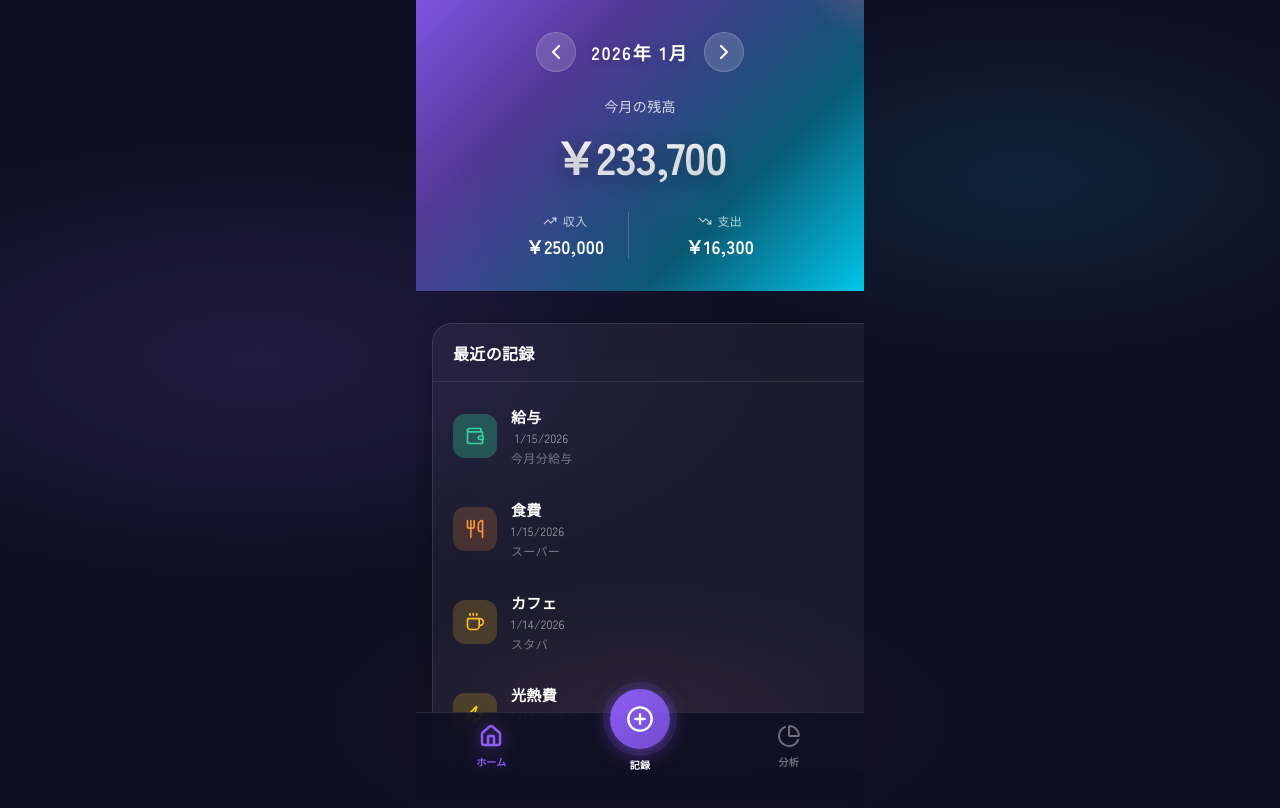
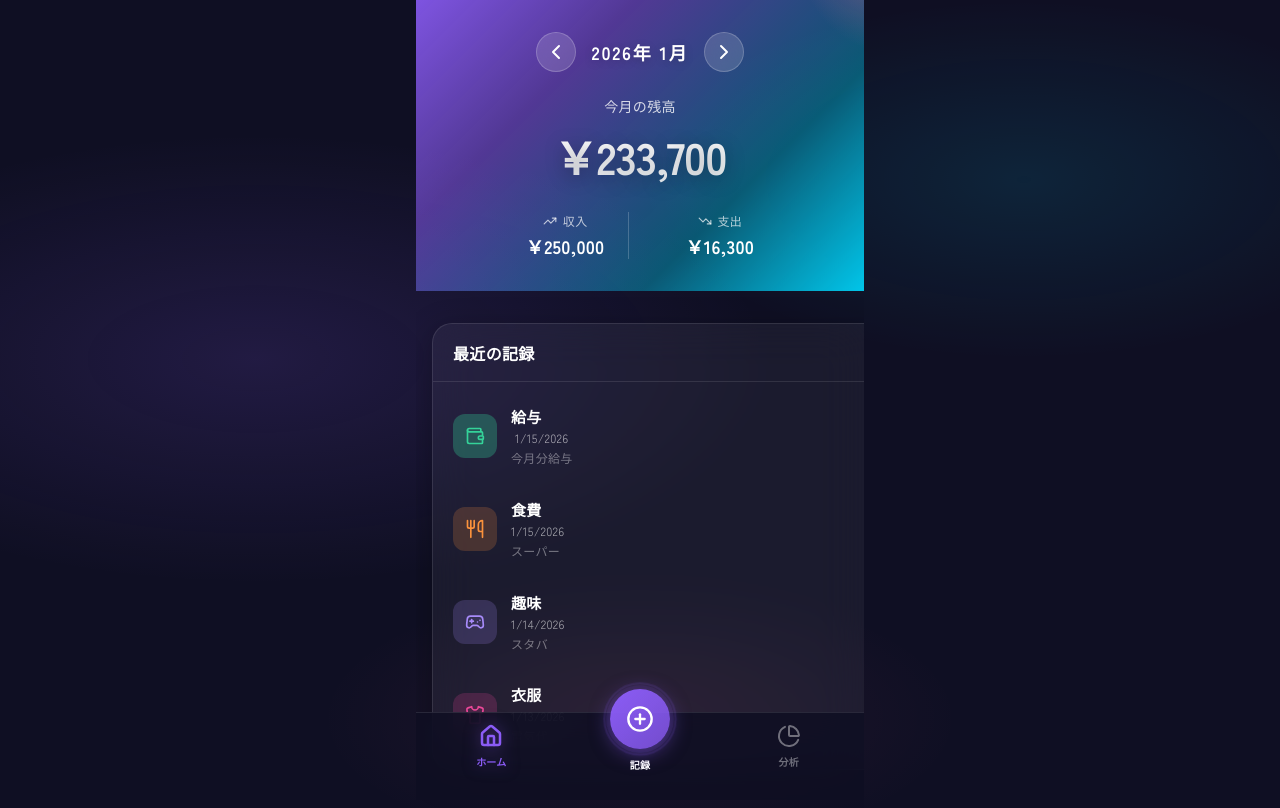
Before and after one commit to kmrtmk03/kakeibo-pwa, a React (Vite) app: page / in a window 1280 px wide. Shown: the top 808 px of the page. Built offline with nearby package versions, Linux system fonts and the light colour scheme.

Commit message:
feat: カテゴリから光熱費と医療費を削除し、衣服、交際費、カード引き落としカテゴリを追加して関連スタイルを更新

```diff
--- a/src/constants/categories.ts
+++ b/src/constants/categories.ts
@@ -2,13 +2,14 @@
   Utensils,
   ShoppingBag,
   Train,
-  Zap,
-  Stethoscope,
   Gamepad2,
   Coffee,
   MoreHorizontal,
   Wallet,
   TrendingUp,
+  Shirt,
+  Users,
+  CreditCard,
 } from 'lucide-react'
 import type { Category } from '../types/transaction'
 
@@ -19,8 +20,9 @@
   { id: 'food', name: '食費', icon: Utensils, colorClass: 'category-food' },
   { id: 'daily', name: '日用品', icon: ShoppingBag, colorClass: 'category-daily' },
   { id: 'transport', name: '交通費', icon: Train, colorClass: 'category-transport' },
-  { id: 'utility', name: '光熱費', icon: Zap, colorClass: 'category-utility' },
-  { id: 'medical', name: '医療費', icon: Stethoscope, colorClass: 'category-medical' },
+  { id: 'fashion', name: '衣服', icon: Shirt, colorClass: 'category-fashion' },
+  { id: 'social', name: '交際費', icon: Users, colorClass: 'category-social' },
+  { id: 'credit', name: 'カード引き落とし', icon: CreditCard, colorClass: 'category-credit' },
   { id: 'hobby', name: '趣味', icon: Gamepad2, colorClass: 'category-hobby' },
   { id: 'cafe', name: 'カフェ', icon: Coffee, colorClass: 'category-cafe' },
   { id: 'other', name: 'その他', icon: MoreHorizontal, colorClass: 'category-other' },
--- a/src/pages/kakeibo/AddTransactionPage/AddTransactionPage.module.sass
+++ b/src/pages/kakeibo/AddTransactionPage/AddTransactionPage.module.sass
@@ -19,8 +19,9 @@
 $category-food: rgba(251, 146, 60, 0.2), #FB923C
 $category-daily: rgba(96, 165, 250, 0.2), #60A5FA
 $category-transport: rgba(52, 211, 153, 0.2), #34D399
-$category-utility: rgba(250, 204, 21, 0.2), #FACC15
-$category-medical: rgba(248, 113, 113, 0.2), #F87171
+$category-fashion: rgba(236, 72, 153, 0.2), #EC4899
+$category-social: rgba(249, 115, 22, 0.2), #F97316
+$category-credit: rgba(59, 130, 246, 0.2), #3B82F6
 $category-hobby: rgba(167, 139, 250, 0.2), #A78BFA
 $category-cafe: rgba(251, 191, 36, 0.2), #FBBF24
 $category-other: rgba(148, 163, 184, 0.2), #94A3B8
@@ -220,13 +221,17 @@
   background: nth($category-transport, 1)
   color: nth($category-transport, 2)
 
-.category-utility
-  background: nth($category-utility, 1)
-  color: nth($category-utility, 2)
+.category-fashion
+  background: nth($category-fashion, 1)
+  color: nth($category-fashion, 2)
 
-.category-medical
-  background: nth($category-medical, 1)
-  color: nth($category-medical, 2)
+.category-social
+  background: nth($category-social, 1)
+  color: nth($category-social, 2)
+
+.category-credit
+  background: nth($category-credit, 1)
+  color: nth($category-credit, 2)
 
 .category-hobby
   background: nth($category-hobby, 1)
--- a/src/pages/kakeibo/HomePage/HomePage.module.sass
+++ b/src/pages/kakeibo/HomePage/HomePage.module.sass
@@ -19,8 +19,9 @@
 $category-food: rgba(251, 146, 60, 0.2), #FB923C
 $category-daily: rgba(96, 165, 250, 0.2), #60A5FA
 $category-transport: rgba(52, 211, 153, 0.2), #34D399
-$category-utility: rgba(250, 204, 21, 0.2), #FACC15
-$category-medical: rgba(248, 113, 113, 0.2), #F87171
+$category-fashion: rgba(236, 72, 153, 0.2), #EC4899
+$category-social: rgba(249, 115, 22, 0.2), #F97316
+$category-credit: rgba(59, 130, 246, 0.2), #3B82F6
 $category-hobby: rgba(167, 139, 250, 0.2), #A78BFA
 $category-cafe: rgba(251, 191, 36, 0.2), #FBBF24
 $category-other: rgba(148, 163, 184, 0.2), #94A3B8
@@ -243,13 +244,17 @@
   background: nth($category-transport, 1)
   color: nth($category-transport, 2)
 
-.category-utility
-  background: nth($category-utility, 1)
-  color: nth($category-utility, 2)
+.category-fashion
+  background: nth($category-fashion, 1)
+  color: nth($category-fashion, 2)
 
-.category-medical
-  background: nth($category-medical, 1)
-  color: nth($category-medical, 2)
+.category-social
+  background: nth($category-social, 1)
+  color: nth($category-social, 2)
+
+.category-credit
+  background: nth($category-credit, 1)
+  color: nth($category-credit, 2)
 
 .category-hobby
   background: nth($category-hobby, 1)
--- a/src/pages/kakeibo/StatsPage/StatsPage.module.sass
+++ b/src/pages/kakeibo/StatsPage/StatsPage.module.sass
@@ -18,8 +18,9 @@
 $category-food: rgba(251, 146, 60, 0.2), #FB923C
 $category-daily: rgba(96, 165, 250, 0.2), #60A5FA
 $category-transport: rgba(52, 211, 153, 0.2), #34D399
-$category-utility: rgba(250, 204, 21, 0.2), #FACC15
-$category-medical: rgba(248, 113, 113, 0.2), #F87171
+$category-fashion: rgba(236, 72, 153, 0.2), #EC4899
+$category-social: rgba(249, 115, 22, 0.2), #F97316
+$category-credit: rgba(59, 130, 246, 0.2), #3B82F6
 $category-hobby: rgba(167, 139, 250, 0.2), #A78BFA
 $category-cafe: rgba(251, 191, 36, 0.2), #FBBF24
 $category-other: rgba(148, 163, 184, 0.2), #94A3B8
@@ -214,13 +215,17 @@
   background: nth($category-transport, 1)
   color: nth($category-transport, 2)
 
-.category-utility
-  background: nth($category-utility, 1)
-  color: nth($category-utility, 2)
+.category-fashion
+  background: nth($category-fashion, 1)
+  color: nth($category-fashion, 2)
 
-.category-medical
-  background: nth($category-medical, 1)
-  color: nth($category-medical, 2)
+.category-social
+  background: nth($category-social, 1)
+  color: nth($category-social, 2)
+
+.category-credit
+  background: nth($category-credit, 1)
+  color: nth($category-credit, 2)
 
 .category-hobby
   background: nth($category-hobby, 1)
```
